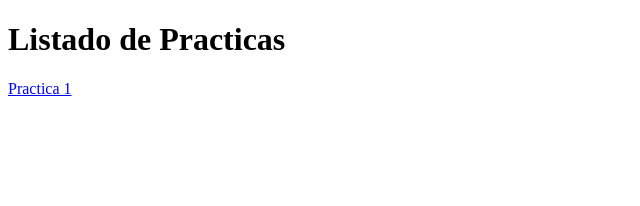
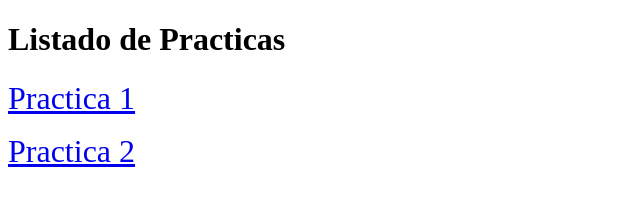
Before and after one commit to brysy08beny/brysy08beny.github.io, a plain HTML site: page index.html in a window 1280 px wide. Shown: the whole page, without its empty margins (0-640 px from the left). Drawn offline with Linux system fonts and the light colour scheme.

Commit message:
Update index.html

```diff
--- a/index.html
+++ b/index.html
@@ -6,7 +6,10 @@
 <body>
 <h1>Listado de Practicas</h1>
 
-<a href="practicajquery.html">Practica 1</a>
+<FONT SIZE=6><a href="practicajquery.html">Practica 1</a><br></FONT>
+
+<FONT size=6><p><a href="uwu.html">Practica 2</a></FONT>
+
 
 
 
```
